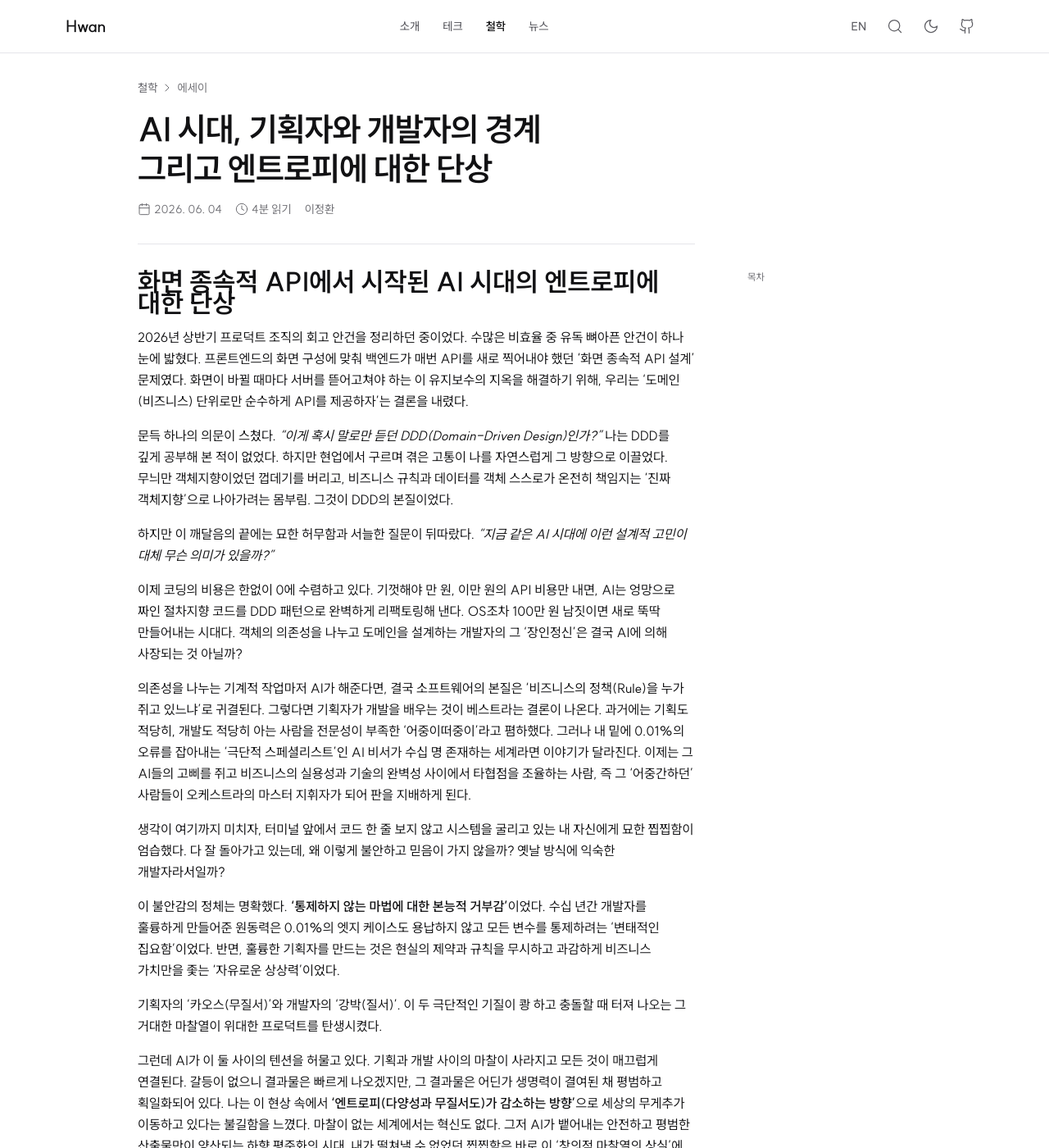
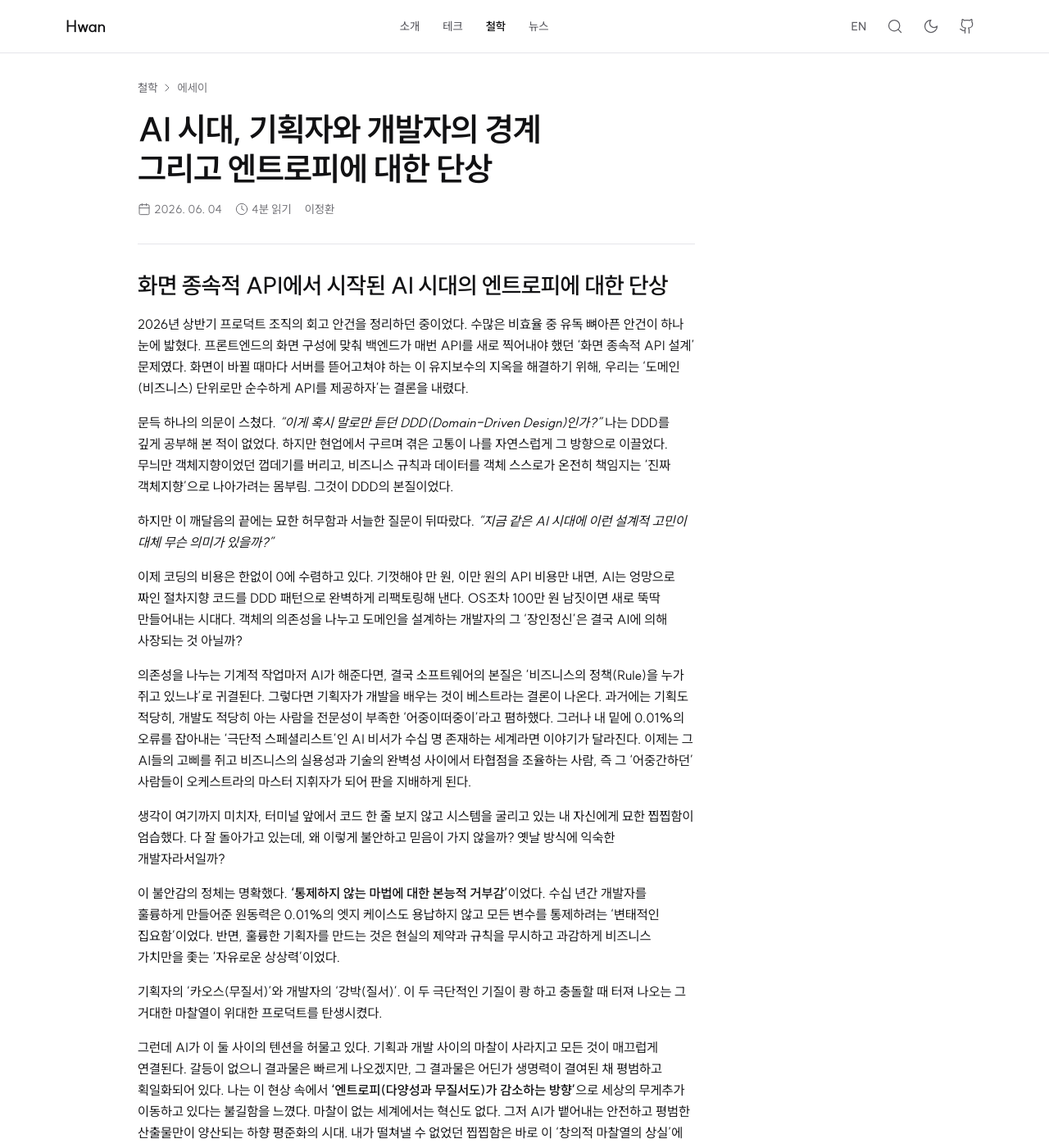
Before and after one commit to Hwan3434/Hwan3434.github.io, a Jekyll site: the page built from _posts/Philosophy/2026-06-04-ai-era-developer-pm-entropy.md, in a window 1280 px wide and 1400 px high. Shown: the whole window at 82% size. Built offline with Jekyll 4.4.1, drawn with Linux system fonts in a browser that asks for light colours.

Commit message:
fix: 본문 제목 줄 겹침을 고치고 빈 목차를 숨긴다 (#38)
- .prose h1 스타일이 없어 32px 글자에 26px 줄간격이 걸려 두 줄일 때 겹쳤다. h2와 같은 28/36으로 받는다
- 엔트로피 에세이(한·영)의 본문 # 제목을 ## 로 바꾼다 (페이지 h1은 레이아웃 제목 하나)
- 목차 항목이 2개 미만이면 목차 상자를 숨긴다


Claude-Session: https://claude.ai/code/session_01HDtNGS6MeJkX7vKaRDcJb2

Co-authored-by: Claude <noreply@anthropic.com>

```diff
--- a/_posts/Philosophy/2026-06-04-ai-era-developer-pm-entropy.md
+++ b/_posts/Philosophy/2026-06-04-ai-era-developer-pm-entropy.md
@@ -6,7 +6,7 @@ categories: [philosophy, 에세이]
 tags: [AI, DDD, Product Engineering, 에세이]
 ---
 
-# 화면 종속적 API에서 시작된 AI 시대의 엔트로피에 대한 단상
+## 화면 종속적 API에서 시작된 AI 시대의 엔트로피에 대한 단상
 
 2026년 상반기 프로덕트 조직의 회고 안건을 정리하던 중이었다. 수많은 비효율 중 유독 뼈아픈 안건이 하나 눈에 밟혔다. 프론트엔드의 화면 구성에 맞춰 백엔드가 매번 API를 새로 찍어내야 했던 '화면 종속적 API 설계' 문제였다. 화면이 바뀔 때마다 서버를 뜯어고쳐야 하는 이 유지보수의 지옥을 해결하기 위해, 우리는 '도메인(비즈니스) 단위로만 순수하게 API를 제공하자'는 결론을 내렸다.
 
--- a/assets/css/main.css
+++ b/assets/css/main.css
@@ -144,6 +144,8 @@ body { min-height: 100vh; }
 .prose { color: var(--ink); }
 .prose > * + * { margin-top: var(--space-4); }
 .prose > :first-child { margin-top: 0; }
+/* 본문 h1은 쓰지 않는 게 원칙(제목은 레이아웃이 그림). 들어와도 줄이 겹치지 않게 h2와 같은 크기로 받는다 */
+.prose h1,
 .prose h2 { font-size: 28px; line-height: 36px; letter-spacing: -0.02em; font-weight: 600; margin-top: var(--space-7); scroll-margin-top: var(--space-9); }
 .prose h3 { font-size: 20px; line-height: 28px; letter-spacing: -0.01em; font-weight: 600; margin-top: var(--space-6); scroll-margin-top: var(--space-9); }
 .prose h4 { font-size: 16px; line-height: 26px; font-weight: 600; margin-top: var(--space-5); }
--- a/assets/js/main.js
+++ b/assets/js/main.js
@@ -52,6 +52,10 @@ document.addEventListener('DOMContentLoaded', () => {
       li.appendChild(a);
       tocList.appendChild(li);
     });
+
+    // 항목이 2개 미만이면 목차가 쓸모없으니 상자째 숨긴다
+    const tocContainer = document.getElementById('toc-container');
+    if (tocContainer) tocContainer.hidden = headings.length < 2;
 
     // TOC Observer
     const tocLinks = tocList.querySelectorAll('a');
```
Also changed, not shown: _posts/en/philosophy/2026-06-04-ai-era-developer-pm-entropy.md (+1 -1 lines).
